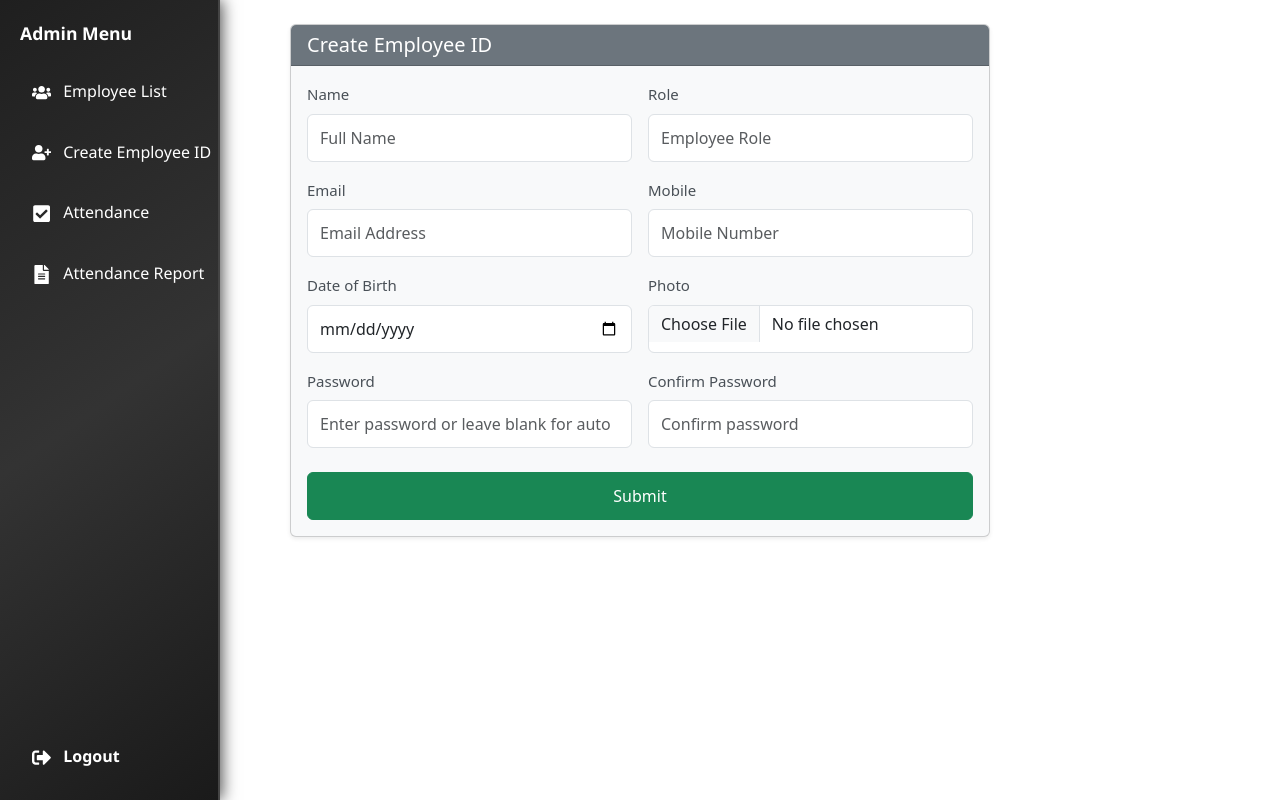
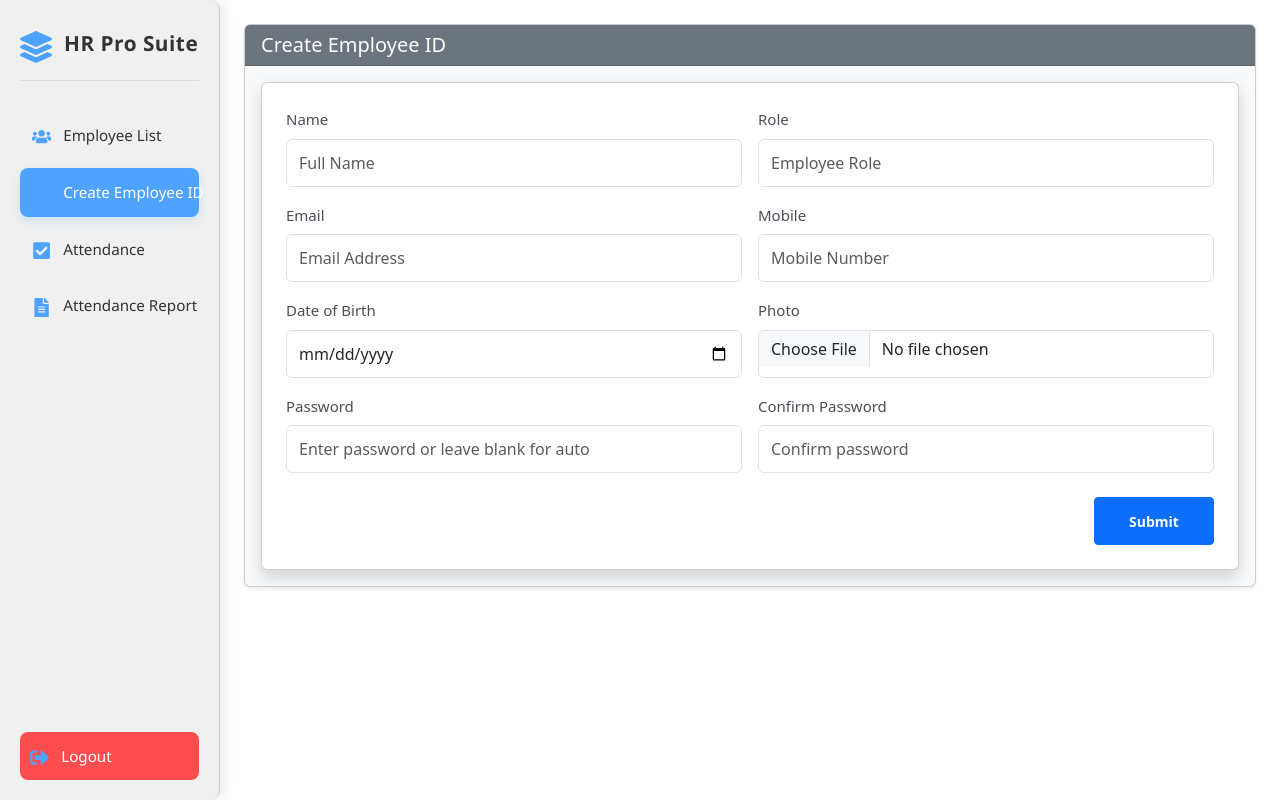
Before and after one commit to rutujatanpure/Digital-Employee-Attendence, a React (Create React App) app in the folder frontend/: page /admin/add in a window 1280 px wide. Built offline with nearby package versions, Linux system fonts and the light colour scheme.

Commit message:
Removed old navbars, updated EmployeeLayout with top-right logout toggle, cleaned unused files

```diff
--- a/frontend/src/components/admin/EmployeeForm.jsx
+++ b/frontend/src/components/admin/EmployeeForm.jsx
@@ -18,7 +18,6 @@ export default function EmployeeForm() {
   const handleSubmit = async (e) => {
     e.preventDefault();
 
-    // Password validation
     if (emp.password || emp.confirmPassword) {
       if (emp.password !== emp.confirmPassword) {
         alert("Passwords do not match");
@@ -33,8 +32,6 @@ export default function EmployeeForm() {
     formData.append("email", emp.email);
     formData.append("role", emp.role);
     if (emp.photo) formData.append("photo", emp.photo);
-
-    // Append password only if entered
     if (emp.password) formData.append("password", emp.password);
 
     try {
@@ -42,14 +39,13 @@ export default function EmployeeForm() {
         headers: { "Content-Type": "multipart/form-data" },
       });
 
-      // Show temporary password if backend returned it
       if (res.data.password) {
         alert(`Employee added! Temporary password: ${res.data.password}`);
       } else {
         alert("Employee added successfully!");
       }
 
-      navigate("/admin/employees"); // Redirect to Employee List
+      navigate("/admin/employees");
     } catch (err) {
       console.error(err);
       alert("Error adding employee");
@@ -57,13 +53,13 @@ export default function EmployeeForm() {
   };
 
   return (
+    <div className="d-flex justify-content-center align-items-start w-100">
+      <div className="card shadow p-4 w-100">
         <form onSubmit={handleSubmit}>
           <div className="row g-3">
             {/* Name */}
-        <div className="col-md-6">
-          <label htmlFor="employee-name" className="form-label">
-            Name
-          </label>
+            <div className="col-12 col-md-6">
+              <label htmlFor="employee-name" className="form-label">Name</label>
               <input
                 id="employee-name"
                 name="name"
@@ -78,10 +74,8 @@ export default function EmployeeForm() {
             </div>
 
             {/* Role */}
-        <div className="col-md-6">
-          <label htmlFor="employee-role" className="form-label">
-            Role
-          </label>
+            <div className="col-12 col-md-6">
+              <label htmlFor="employee-role" className="form-label">Role</label>
               <input
                 id="employee-role"
                 name="role"
@@ -95,10 +89,8 @@ export default function EmployeeForm() {
             </div>
 
             {/* Email */}
-        <div className="col-md-6">
-          <label htmlFor="employee-email" className="form-label">
-            Email
-          </label>
+            <div className="col-12 col-md-6">
+              <label htmlFor="employee-email" className="form-label">Email</label>
               <input
                 id="employee-email"
                 name="email"
@@ -113,10 +105,8 @@ export default function EmployeeForm() {
             </div>
 
             {/* Mobile */}
-        <div className="col-md-6">
-          <label htmlFor="employee-mobile" className="form-label">
-            Mobile
-          </label>
+            <div className="col-12 col-md-6">
+              <label htmlFor="employee-mobile" className="form-label">Mobile</label>
               <input
                 id="employee-mobile"
                 name="mobile"
@@ -132,10 +122,8 @@ export default function EmployeeForm() {
             </div>
 
             {/* Date of Birth */}
-        <div className="col-md-6">
-          <label htmlFor="employee-dob" className="form-label">
-            Date of Birth
-          </label>
+            <div className="col-12 col-md-6">
+              <label htmlFor="employee-dob" className="form-label">Date of Birth</label>
               <input
                 id="employee-dob"
                 name="dob"
@@ -148,10 +136,8 @@ export default function EmployeeForm() {
             </div>
 
             {/* Photo Upload */}
-        <div className="col-md-6">
-          <label htmlFor="employee-photo" className="form-label">
-            Photo
-          </label>
+            <div className="col-12 col-md-6">
+              <label htmlFor="employee-photo" className="form-label">Photo</label>
               <input
                 id="employee-photo"
                 name="photo"
@@ -163,10 +149,8 @@ export default function EmployeeForm() {
             </div>
 
             {/* Password */}
-        <div className="col-md-6">
-          <label htmlFor="employee-password" className="form-label">
-            Password
-          </label>
+            <div className="col-12 col-md-6">
+              <label htmlFor="employee-password" className="form-label">Password</label>
               <input
                 id="employee-password"
                 name="password"
@@ -179,10 +163,8 @@ export default function EmployeeForm() {
             </div>
 
             {/* Confirm Password */}
-        <div className="col-md-6">
-          <label htmlFor="employee-confirm-password" className="form-label">
-            Confirm Password
-          </label>
+            <div className="col-12 col-md-6">
+              <label htmlFor="employee-confirm-password" className="form-label">Confirm Password</label>
               <input
                 id="employee-confirm-password"
                 name="confirmPassword"
@@ -195,9 +177,19 @@ export default function EmployeeForm() {
             </div>
           </div>
 
-      <button type="submit" className="btn btn-success mt-4 w-100">
+          {/* Submit button */}
+          <div className="d-flex justify-content-end mt-4">
+  <button
+    type="submit"
+    className="btn btn-primary btn-sm fw-bold"
+    style={{ minWidth: "120px" }}
+  >
     Submit
   </button>
+</div>
+
         </form>
+      </div>
+    </div>
   );
 }
--- a/frontend/src/components/common/Sidebar.css
+++ b/frontend/src/components/common/Sidebar.css
@@ -2,32 +2,42 @@
 .sidebar {
   width: 220px;
   height: 100vh;
-  background: linear-gradient(145deg, #1f1f1f, #333, #1a1a1a);
-  color: #fff;
+  background: #f0f0f0; /* light gray background */
+  color: #333;
   padding: 20px;
-  font-family: 'Segoe UI', Tahoma, Geneva, Verdana, sans-serif;
-  box-shadow: 2px 0 15px rgba(0, 0, 0, 0.7);
-  border-right: 2px solid #444;
+  font-family: "Segoe UI", Tahoma, Geneva, Verdana, sans-serif;
+  box-shadow: 2px 0 15px rgba(0, 0, 0, 0.1);
+  border-right: 1px solid #ccc;
   display: flex;
   flex-direction: column;
-  justify-content: flex-start;
   position: fixed;
   top: 0;
   left: 0;
   z-index: 1000;
-  transition: transform 0.3s ease;
+  border-radius: 0 10px 10px 0;
+  transition: transform 0.3s ease, box-shadow 0.3s ease;
 }
 
-/* ================= SIDEBAR HEADER ================= */
+/* ================= HEADER ================= */
 .sidebar-header {
   display: flex;
   align-items: center;
-  margin-bottom: 20px;
+  gap: 12px;
+  margin-bottom: 30px;
+  border-bottom: 1px solid #ddd;
+  padding-bottom: 12px;
+}
+
+.logo {
+  font-size: 2rem;
+  color: #4da3ff;
 }
 
 .sidebar-title {
-  font-size: 1.1rem;
+  font-size: 1.3rem;
   font-weight: 700;
+  color: #333;
+  letter-spacing: 0.5px;
 }
 
 /* ================= MENU ================= */
@@ -35,65 +45,87 @@
   list-style: none;
   padding: 0;
   margin: 0;
-  flex: 1;
   display: flex;
   flex-direction: column;
-  justify-content: space-between;
+  height: 100%;
+}
+
+.menu-top {
+  flex: 1; /* takes remaining space, pushes logout down */
+}
+
+.menu-bottom {
+  margin-top: auto; /* logout stays at bottom */
+  padding-top: 10px;
 }
 
 .sidebar-item {
-  margin-bottom: 12px;
+  margin-bottom: 8px;
 }
 
 .sidebar-link {
   display: flex;
   align-items: center;
   text-decoration: none;
-  color: #fff;
-  font-size: 1rem;
+  color: #333;
+  font-size: 0.95rem;
   padding: 10px 12px;
   border-radius: 8px;
-  transition: all 0.3s ease;
+  transition: all 0.25s ease;
+  box-shadow: inset 0 0 0 rgba(0, 0, 0, 0);
 }
 
 .sidebar-link:hover {
-  background: linear-gradient(90deg, #224576, #843cd7);
+  background: rgba(77, 163, 255, 0.1);
+  color: #4da3ff;
+  transform: translateX(2px);
+}
+
+.sidebar-link.active {
+  background-color: #4da3ff;
+  color: #fff;
+  box-shadow: 0 4px 10px rgba(77, 163, 255, 0.2);
 }
 
 .sidebar-icon {
   font-size: 1.2rem;
   margin-right: 12px;
+  color: #4da3ff;
 }
 
 .sidebar-label {
   white-space: nowrap;
+  font-weight: 500;
 }
 
+/* ================= LOGOUT ================= */
 .logout-btn {
   border: none;
-  background: none;
-  display: flex;
-  align-items: center;
+  background: #ff4d4f;
+  color: #fff;
   width: 100%;
-  padding: 10px 12px;
+  padding: 10px;
   border-radius: 8px;
+  font-weight: 600;
   cursor: pointer;
+  transition: all 0.25s ease;
 }
 
-.logout-btn .sidebar-icon {
-  margin-right: 12px;
+.logout-btn:hover {
+  background: #ff7875;
+  box-shadow: 0 4px 12px rgba(255, 77, 79, 0.3);
 }
 
 /* ================= MOBILE ================= */
 .btn-toggle-mobile {
   position: fixed;
-  left: 10px;
-  top: 10px;
+  left: 12px;
+  top: 12px;
   z-index: 1100;
   background: none;
   border: none;
-  color: #fff;
-  font-size: 1.5rem;
+  color: #333;
+  font-size: 1.6rem;
 }
 
 @media (max-width: 768px) {
@@ -109,14 +141,11 @@
     transform: translateX(-100%);
   }
 
-  /* Overlay to close sidebar */
   .sidebar-overlay {
     position: fixed;
-    top: 0;
-    left: 0;
-    width: 100%;
-    height: 100%;
-    background: rgba(0,0,0,0.5);
+    inset: 0;
+    background: rgba(0, 0, 0, 0.2);
     z-index: 999;
+    transition: all 0.3s ease;
   }
 }
--- a/frontend/src/components/common/Sidebar.jsx
+++ b/frontend/src/components/common/Sidebar.jsx
@@ -1,5 +1,5 @@
 import { useState, useEffect } from "react";
-import { Link, useNavigate } from "react-router-dom";
+import { NavLink, useNavigate } from "react-router-dom";
 import {
   FaUserPlus,
   FaUsers,
@@ -7,6 +7,7 @@ import {
   FaFileAlt,
   FaSignOutAlt,
   FaBars,
+  FaLayerGroup,
 } from "react-icons/fa";
 import "./Sidebar.css";
 
@@ -15,9 +16,7 @@ function Sidebar() {
   const [mobileOpen, setMobileOpen] = useState(false);
   const [isMobile, setIsMobile] = useState(window.innerWidth < 768);
 
-  const handleToggle = () => {
-    setMobileOpen((prev) => !prev);
-  };
+  const handleToggle = () => setMobileOpen((prev) => !prev);
 
   const handleLogout = () => {
     localStorage.removeItem("token");
@@ -28,7 +27,7 @@ function Sidebar() {
     const handleResize = () => {
       const mobileView = window.innerWidth < 768;
       setIsMobile(mobileView);
-      if (!mobileView) setMobileOpen(false); // desktop always open
+      if (!mobileView) setMobileOpen(false);
     };
     window.addEventListener("resize", handleResize);
     return () => window.removeEventListener("resize", handleResize);
@@ -38,12 +37,16 @@ function Sidebar() {
     { label: "Employee List", icon: <FaUsers />, path: "/admin/employees" },
     { label: "Create Employee ID", icon: <FaUserPlus />, path: "/admin/add" },
     { label: "Attendance", icon: <FaCheckSquare />, path: "/admin/attendance" },
-    { label: "Attendance Report", icon: <FaFileAlt />, path: "/admin/attendance-report" },
+    {
+      label: "Attendance Report",
+      icon: <FaFileAlt />,
+      path: "/admin/attendance-report",
+    },
   ];
 
   return (
     <>
-      {/* Mobile toggle button */}
+      {/* Mobile Toggle */}
       {isMobile && (
         <button className="btn-toggle-mobile" onClick={handleToggle}>
           <FaBars />
@@ -56,22 +59,34 @@ function Sidebar() {
           isMobile ? (mobileOpen ? "open-mobile" : "closed-mobile") : ""
         }`}
       >
+        {/* Header */}
         <div className="sidebar-header">
-          <span className="sidebar-title">Admin Menu</span>
+          <div className="logo">
+            <FaLayerGroup />
+          </div>
+          <span className="sidebar-title">HR Pro Suite</span>
         </div>
 
+        {/* Menu */}
         <ul className="sidebar-menu">
+          {/* Top Menu Items */}
           <div className="menu-top">
             {menuItems.map((item, index) => (
               <li key={index} className="sidebar-item">
-                <Link to={item.path} className="sidebar-link">
+                <NavLink
+                  to={item.path}
+                  className={({ isActive }) =>
+                    `sidebar-link ${isActive ? "active" : ""}`
+                  }
+                >
                   <span className="sidebar-icon">{item.icon}</span>
                   <span className="sidebar-label">{item.label}</span>
-                </Link>
+                </NavLink>
               </li>
             ))}
           </div>
 
+          {/* Bottom Logout */}
           <div className="menu-bottom">
             <li>
               <button onClick={handleLogout} className="sidebar-link logout-btn">
@@ -85,8 +100,10 @@ function Sidebar() {
         </ul>
       </div>
 
-      {/* Overlay for mobile */}
-      {isMobile && mobileOpen && <div className="sidebar-overlay" onClick={handleToggle} />}
+      {/* Mobile Overlay */}
+      {isMobile && mobileOpen && (
+        <div className="sidebar-overlay" onClick={handleToggle} />
+      )}
     </>
   );
 }
--- a/frontend/src/pages/admin/AddEmployee.jsx
+++ b/frontend/src/pages/admin/AddEmployee.jsx
@@ -3,22 +3,19 @@ import EmployeeForm from "../../components/admin/EmployeeForm";
 
 export default function AddEmployee() {
   return (
-    <>
-      {/* Main Layout: Sidebar + Content */}
-      <div className="d-flex" style={{ height: "calc(100vh - 56px)" }}>
+    <div>
       {/* Sidebar */}
       <Sidebar />
 
-        {/* Page Content */}
-        <div className="p-4 w-100 overflow-auto">
+      {/* Main content */}
       <div
-            className="card shadow-sm mx-auto"
+        className="p-4 overflow-auto"
         style={{
-              maxWidth: "700px", // increased width
-              width: "100%",      // responsive on small screens
-              backgroundColor: "#f8f9fa",
+          marginLeft: "220px", // space for the fixed sidebar
+          height: "calc(100vh - 56px)",
         }}
       >
+        <div className="card shadow-sm w-100" style={{ backgroundColor: "#f8f9fa" }}>
           {/* Card Header */}
           <div className="card-header bg-secondary text-white">
             <h5 className="mb-0">Create Employee ID</h5>
@@ -26,12 +23,10 @@ export default function AddEmployee() {
 
           {/* Card Body */}
           <div className="card-body">
-
-              <EmployeeForm submitLabel="Submit" />
+            <EmployeeForm />
           </div>
         </div>
       </div>
     </div>
-    </>
   );
 }
```
Also changed, not shown: frontend/src/pages/home/Home.css (+6 -7 lines), frontend/src/pages/home/Home.jsx (+21 -27 lines), 2 other files (tests, documents, lock files or other folders). Lines whose indentation alone changed are shown as unchanged.
